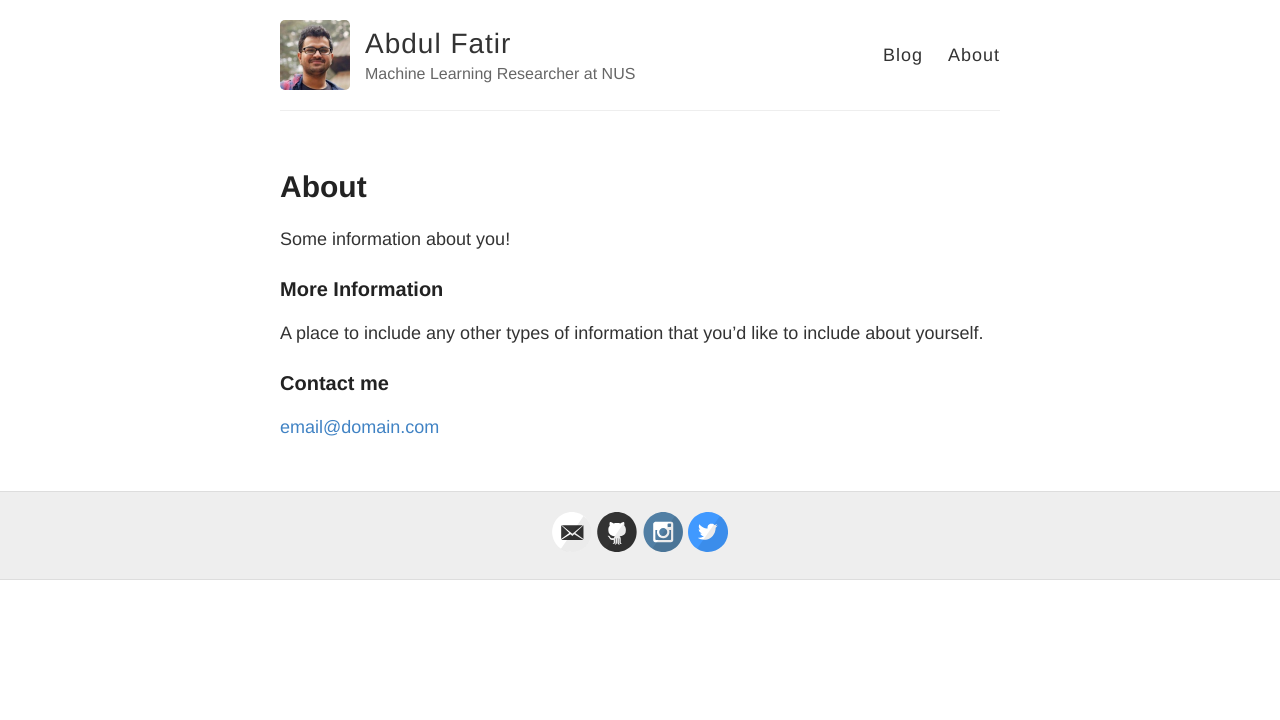
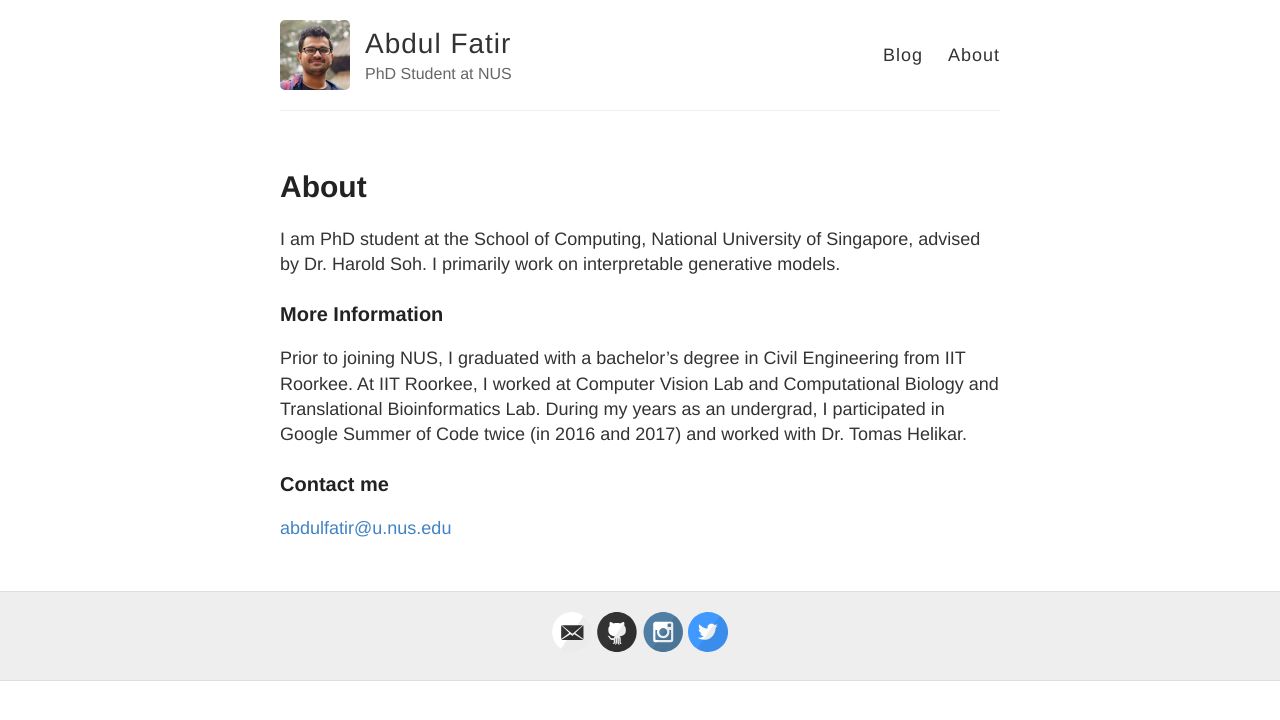
Before and after one commit to abdulfatir/abdulfatir.github.io, a Jekyll site: the page built from about.md, in a window 1280 px wide. Shown: the top 720 px of the page. Built offline with Jekyll 4.4.1, drawn with Linux system fonts in a browser that asks for light colours.

Commit message:
Update About

```diff
--- a/_config.yml
+++ b/_config.yml
@@ -6,7 +6,7 @@
 name: Abdul Fatir
 
 # Short bio or description (displayed in the header)
-description: Machine Learning Researcher at NUS
+description: PhD Student at NUS
 
 # URL of your avatar or profile pic (you could use your GitHub profile pic)
 avatar: https://raw.githubusercontent.com/abdulfatir/abdulfatir.github.io/master/images/avatar.jpeg
--- a/about.md
+++ b/about.md
@@ -4,12 +4,12 @@ title: About
 permalink: /about/
 ---
 
-Some information about you!
+I am PhD student at the School of Computing, National University of Singapore, advised by Dr. Harold Soh. I primarily work on interpretable generative models.
 
 ### More Information
 
-A place to include any other types of information that you'd like to include about yourself.
+Prior to joining NUS, I graduated with a bachelor's degree in Civil Engineering from IIT Roorkee. At IIT Roorkee, I worked at Computer Vision Lab and Computational Biology and Translational Bioinformatics Lab. During my years as an undergrad, I participated in Google Summer of Code twice (in 2016 and 2017) and worked with Dr. Tomas Helikar.
 
 ### Contact me
 
-[email@domain.com](mailto:email@domain.com)
+[abdulfatir@u.nus.edu](mailto:abdulfatir@u.nus.edu)
```
